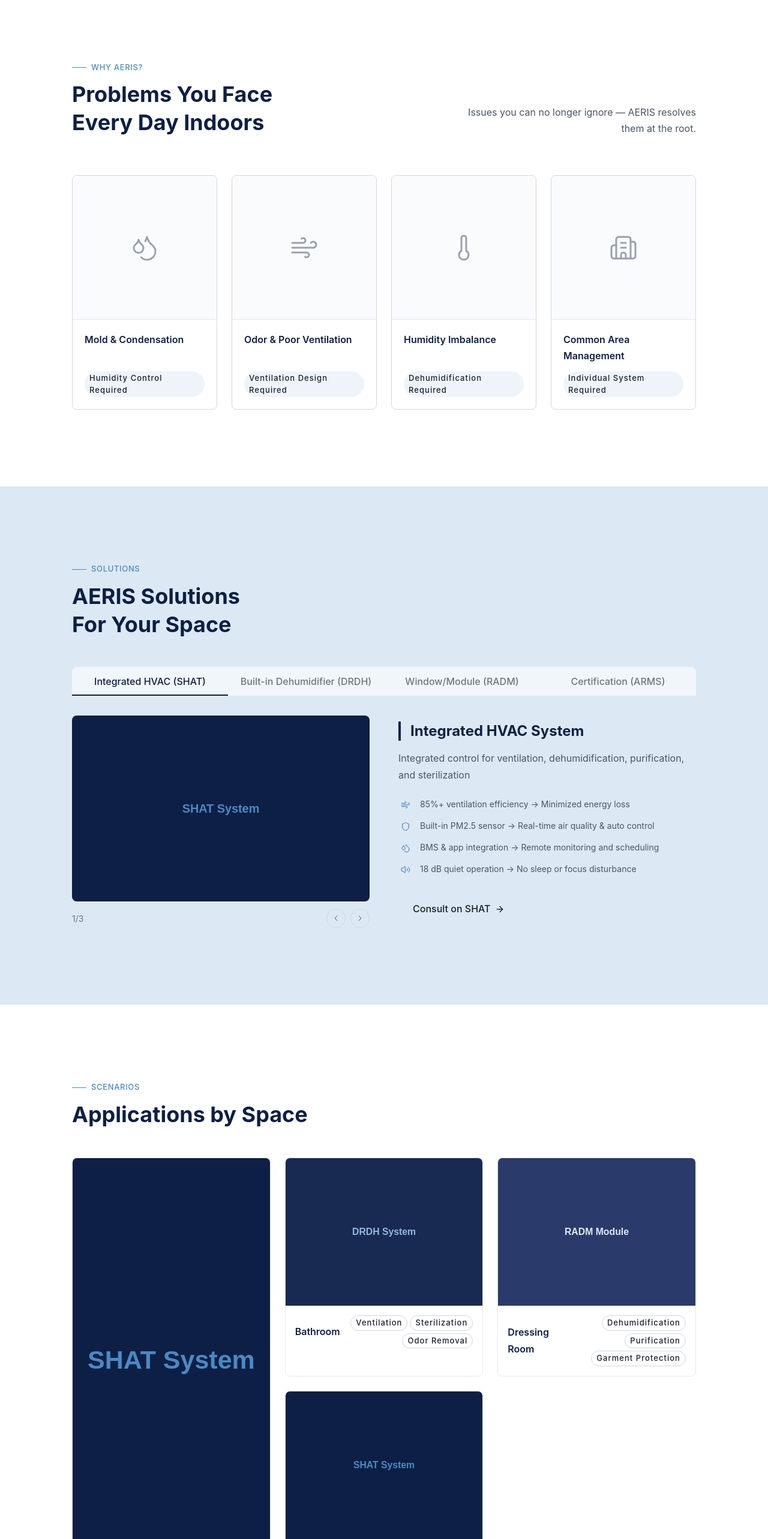
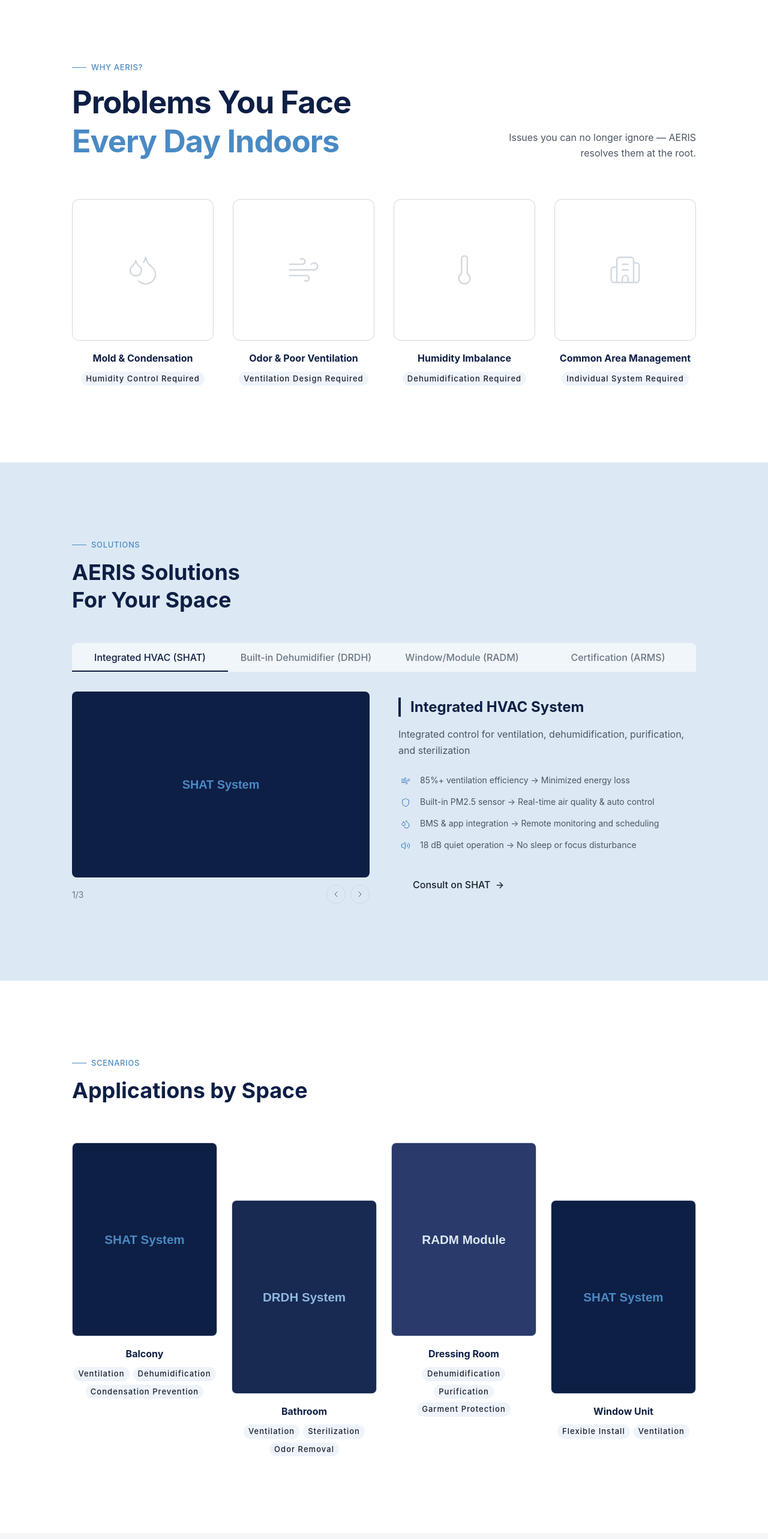
Before and after one commit to komiwebmaster-del/aeris-webpage, a Next.js app: page /en in a window 1280 px wide. Shown: the part 1000-3566 px from the top of the page at 60% size. Built offline with nearby package versions, Linux system fonts and the light colour scheme; a web font is replaced by a local one.

Commit message:
💄 Style: Why·UseCases 섹션 시안 매칭
Why: 헤드라인 블루 강조, 카드 보더 이미지만 감싸도록 변경
UseCases: 4컬럼 지그재그 배치, 세로 비율 카드로 변경

```diff
--- a/src/components/sections/use-cases/index.tsx
+++ b/src/components/sections/use-cases/index.tsx
@@ -21,31 +21,27 @@ export function UseCasesSection() {
     <Section background="white" id="use-cases">
       <Container>
         {/* Header */}
-        <div className="mb-10 space-y-3 lg:mb-12">
+        <div className="mb-10 space-y-3 lg:mb-16">
           <Eyebrow>{t('eyebrow')}</Eyebrow>
           <h2 className="text-h1 font-bold text-navy-900">{t('headline')}</h2>
         </div>
 
-        {/* Grid — mobile: 1 col / desktop: asymmetric 2x2 */}
-        <div className="grid grid-cols-1 gap-4 sm:grid-cols-2 lg:grid-cols-3 lg:grid-rows-2 lg:gap-6">
+        {/* Mobile: 1 col / Desktop: 4 col zigzag */}
+        <div className="grid grid-cols-1 gap-8 sm:grid-cols-2 lg:grid-cols-4 lg:gap-6">
           {caseIds.map((id, index) => {
             const tags = t.raw(`cards.${id}.tags`) as string[];
+            // 짝수(0,2) = 위쪽, 홀수(1,3) = 아래쪽 (지그재그)
+            const isOffset = index % 2 === 1;
 
             return (
               <div
                 key={id}
-                className={`group overflow-hidden rounded-md border border-gray-200 bg-white transition-shadow duration-base hover:shadow-md ${
-                  index === 0 ? 'lg:row-span-2' : ''
+                className={`group flex flex-col gap-4 ${
+                  isOffset ? 'lg:mt-24' : ''
                 }`}
               >
-                {/* Image */}
-                <div
-                  className={`relative w-full overflow-hidden bg-gray-100 ${
-                    index === 0
-                      ? 'aspect-[4/5] lg:aspect-auto lg:h-[calc(100%-80px)]'
-                      : 'aspect-[4/3]'
-                  }`}
-                >
+                {/* Image area — 보더는 이미지만 감쌈 */}
+                <div className="relative aspect-[3/4] w-full overflow-hidden rounded-md border border-gray-300 bg-white">
                   <Image
                     src={imagePlaceholders[id]}
                     alt={t(`cards.${id}.space`)}
@@ -54,14 +50,14 @@ export function UseCasesSection() {
                   />
                 </div>
 
-                {/* Info */}
-                <div className="flex items-center justify-between p-4">
-                  <span className="text-body font-semibold text-navy-900">
+                {/* Title + Tags — 카드 바깥 아래, 가운데 정렬 */}
+                <div className="flex flex-col items-center gap-2 text-center">
+                  <span className="text-body font-bold text-navy-900">
                     {t(`cards.${id}.space`)}
                   </span>
-                  <div className="flex flex-wrap justify-end gap-1">
+                  <div className="flex flex-wrap justify-center gap-1.5">
                     {tags.map((tag) => (
-                      <Badge key={tag} variant="outline" size="sm">
+                      <Badge key={tag} variant="solid" size="sm">
                         {tag}
                       </Badge>
                     ))}
--- a/src/components/sections/why/index.tsx
+++ b/src/components/sections/why/index.tsx
@@ -17,42 +17,44 @@ const cardIds = ['mold', 'odor', 'humidity', 'common'] as const;
 export function WhySection() {
   const t = useTranslations('why');
 
+  // 헤드라인에서 "매일 겪는 문제" 부분을 블루로 강조
+  const headlineParts = t('headline').split('\n');
+
   return (
     <Section background="white" id="why">
       <Container>
-        {/* Section Header */}
+        {/* Section Header — 시안: eyebrow + headline 좌측, description 우하단 */}
         <div className="mb-12 flex flex-col gap-4 lg:mb-16 lg:flex-row lg:items-end lg:justify-between">
-          <div className="space-y-3">
+          <div className="space-y-4">
             <Eyebrow>{t('eyebrow')}</Eyebrow>
-            <h2 className="whitespace-pre-line text-h1 font-bold text-navy-900">
-              {t('headline')}
+            <h2 className="text-display font-bold leading-tight text-navy-900">
+              {headlineParts[0]}
+              <br />
+              <span className="text-blue-500">{headlineParts[1]}</span>
             </h2>
           </div>
-          <p className="max-w-sm text-body text-gray-700 lg:text-right">
+          <p className="max-w-xs whitespace-pre-line text-body leading-relaxed text-gray-700 lg:text-right">
             {t('description')}
           </p>
         </div>
 
         {/* Cards Grid */}
-        <div className="grid grid-cols-2 gap-3 lg:grid-cols-4 lg:gap-6">
+        <div className="grid grid-cols-2 gap-6 lg:grid-cols-4 lg:gap-8">
           {cardIds.map((id) => {
             const Icon = cardIcons[id];
             return (
-              <div
-                key={id}
-                className="group flex flex-col overflow-hidden rounded-md border border-gray-300 bg-white transition-colors duration-base hover:border-blue-300"
-              >
-                {/* Icon area */}
-                <div className="flex aspect-square items-center justify-center border-b border-gray-200 bg-gray-50 transition-colors duration-base group-hover:bg-blue-50">
+              <div key={id} className="group flex flex-col gap-4">
+                {/* Image/Icon area — 보더는 이 영역만 감쌈 */}
+                <div className="flex aspect-square items-center justify-center rounded-lg border border-gray-300 bg-white transition-colors duration-base group-hover:border-blue-300">
                   <Icon
-                    className="h-10 w-10 text-gray-400 transition-colors duration-base group-hover:text-blue-500 lg:h-12 lg:w-12"
-                    strokeWidth={1.5}
+                    className="h-12 w-12 text-gray-300 transition-colors duration-base group-hover:text-blue-400 lg:h-14 lg:w-14"
+                    strokeWidth={1}
                   />
                 </div>
 
-                {/* Content */}
-                <div className="flex flex-1 flex-col justify-between gap-3 p-4 lg:p-5">
-                  <p className="text-body font-semibold text-navy-900">
+                {/* Title + Tag — 카드 바깥, 가운데 정렬 */}
+                <div className="flex flex-col items-center gap-2 text-center">
+                  <p className="text-body font-bold text-navy-900">
                     {t(`cards.${id}.title`)}
                   </p>
                   <Badge variant="solid" size="sm">
```
